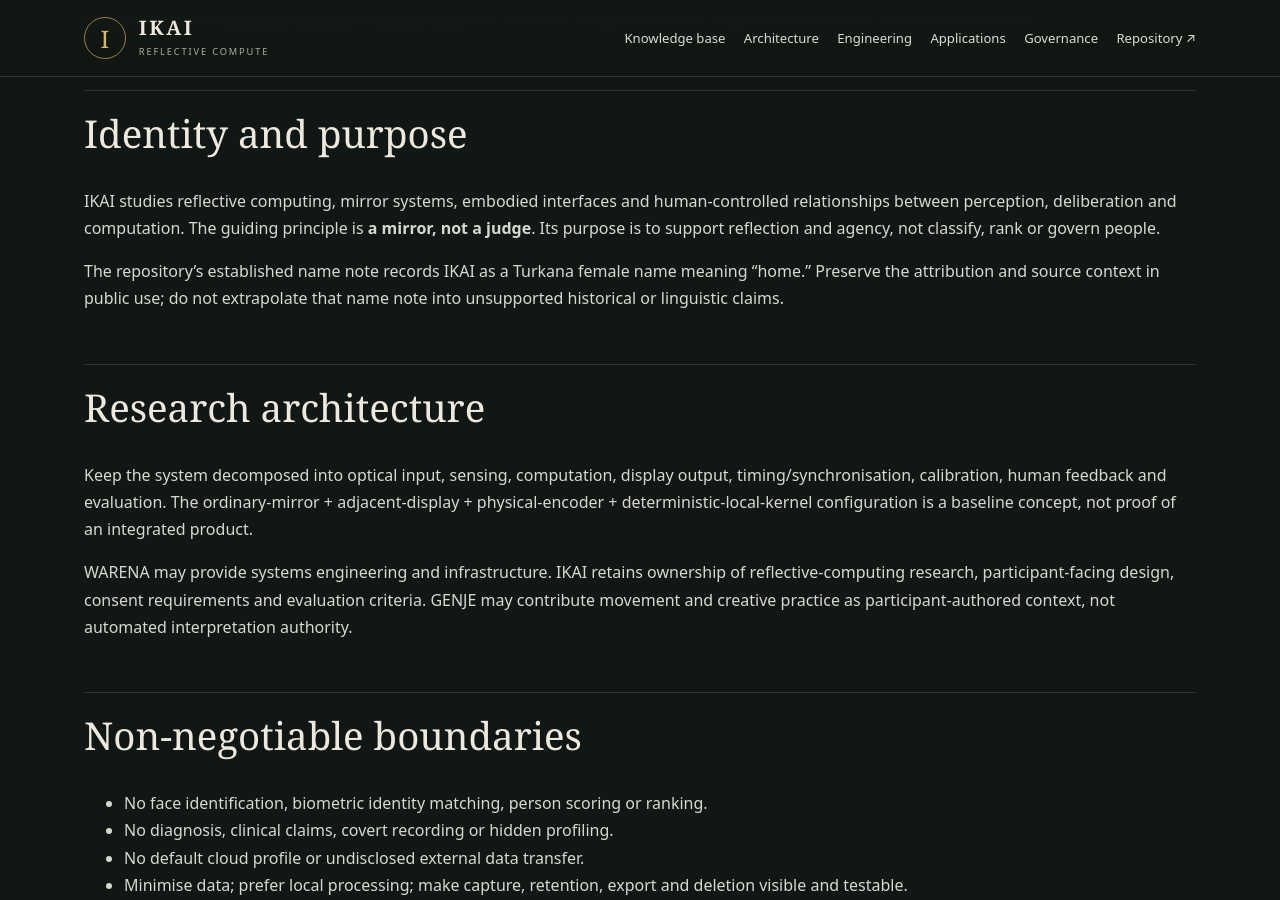
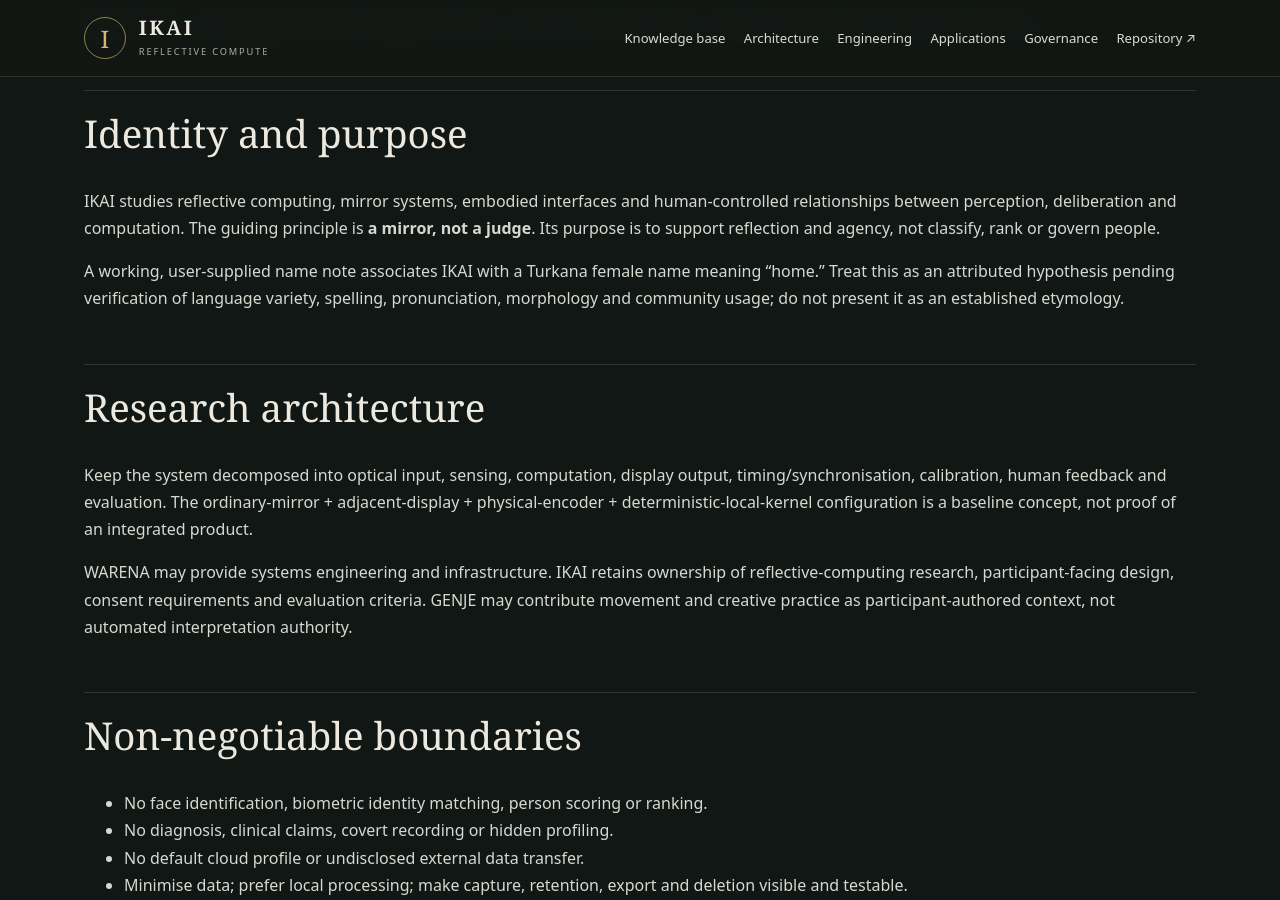
Before and after one commit to donfelohke/Ikai, a Jekyll site: the page built from docs/ECOSYSTEM-ALIGNMENT-2026-11-24.md, in a window 1280 px wide and 900 px high, scrolled down 381 px. Built offline with Jekyll 4.4.1, drawn with Linux system fonts in a browser that asks for light colours; our own code applies the rules of GitHub Pages for plain Markdown files.

Commit message:
docs: qualify IKAI name attribution pending verification

```diff
--- a/docs/ECOSYSTEM-ALIGNMENT-2026-11-24.md
+++ b/docs/ECOSYSTEM-ALIGNMENT-2026-11-24.md
@@ -6,7 +6,7 @@
 
 IKAI studies reflective computing, mirror systems, embodied interfaces and human-controlled relationships between perception, deliberation and computation. The guiding principle is **a mirror, not a judge**. Its purpose is to support reflection and agency, not classify, rank or govern people.
 
-The repository's established name note records IKAI as a Turkana female name meaning “home.” Preserve the attribution and source context in public use; do not extrapolate that name note into unsupported historical or linguistic claims.
+A working, user-supplied name note associates IKAI with a Turkana female name meaning “home.” Treat this as an attributed hypothesis pending verification of language variety, spelling, pronunciation, morphology and community usage; do not present it as an established etymology.
 
 ## Research architecture
 
```
